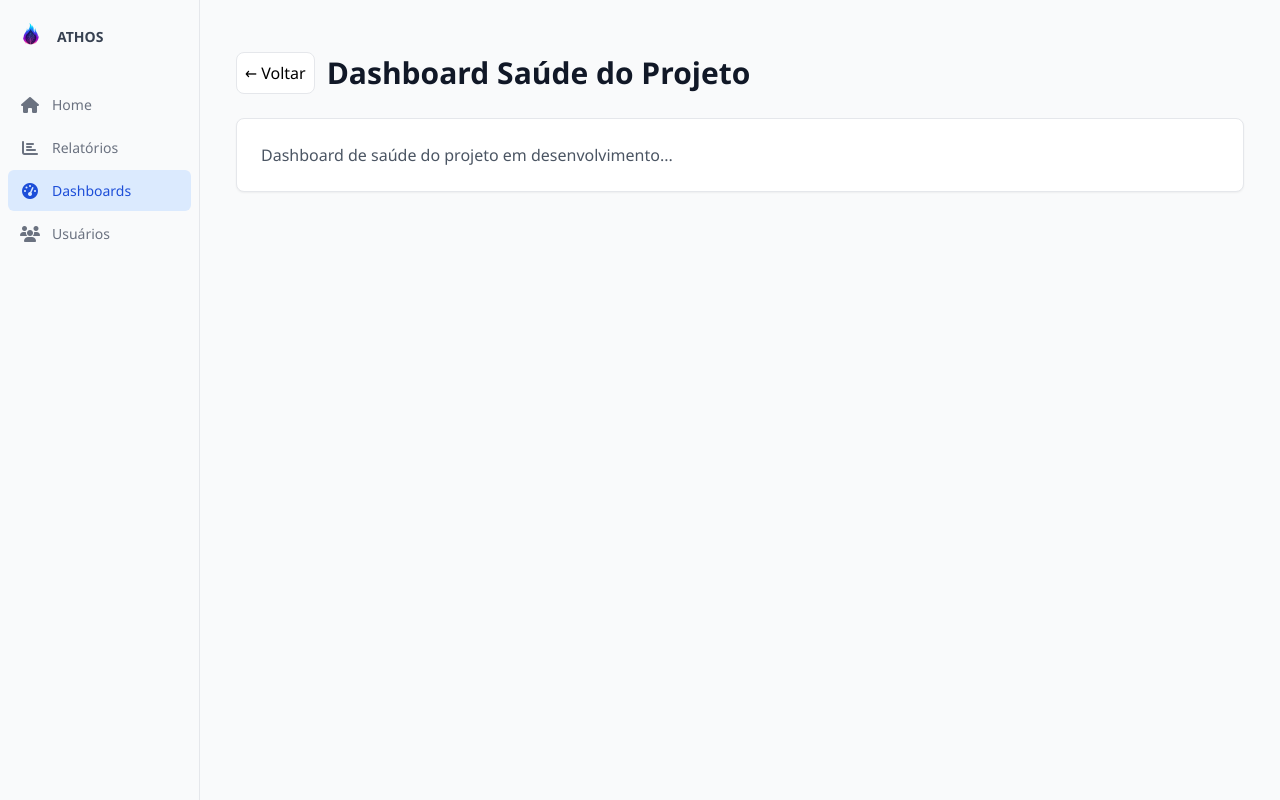
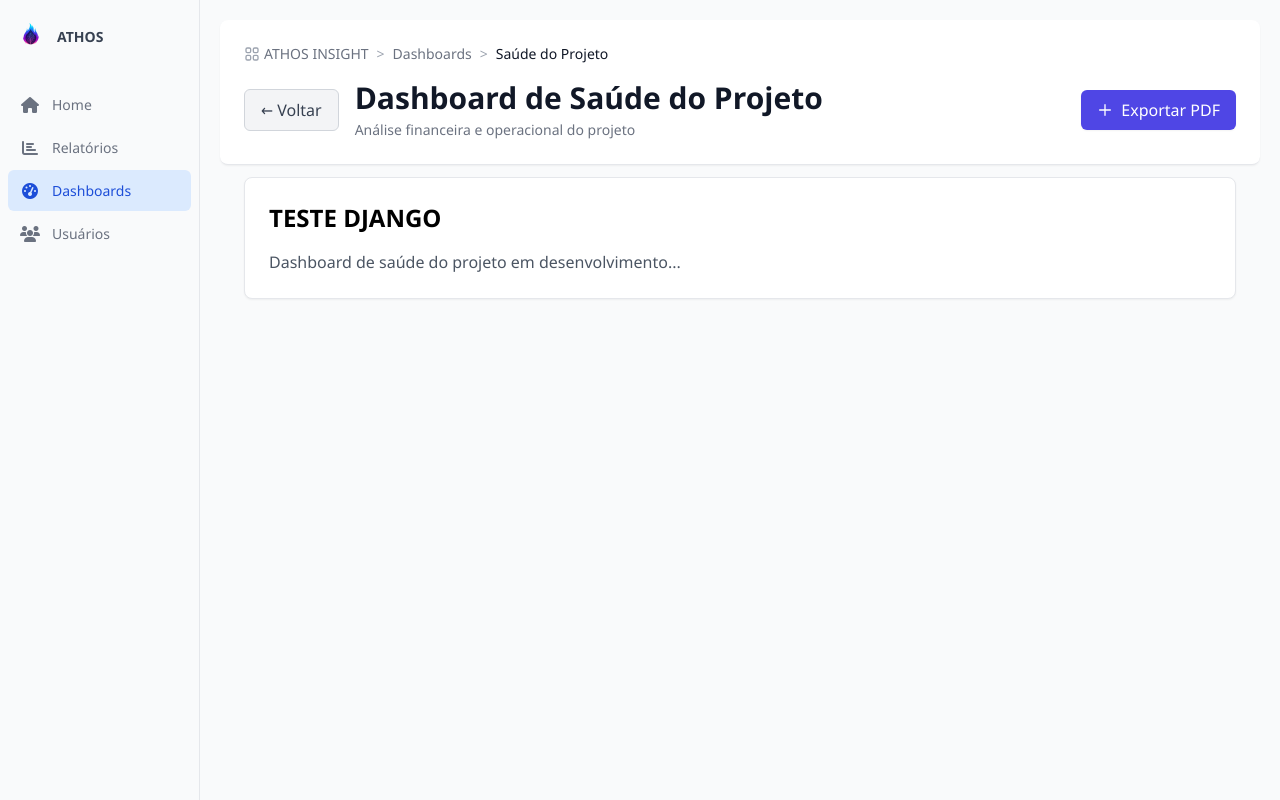
Before and after one commit to AthosFatecSjc/server, a Django app: page /dashboards/projeto/ in a window 1280 px wide. Run offline with Django 5.2, Linux system fonts and the light colour scheme; some libraries are stand-ins or nearby versions.

Commit message:
ATHOS-184  style(saude_projeto): Utilizxa a componente header na tela do dashboard de saude do projeto

```diff
--- a/apps/dashboards/projetos/templates/projeto/index.html
+++ b/apps/dashboards/projetos/templates/projeto/index.html
@@ -1,30 +1,19 @@
 {% extends "base.html" %}
+{% load static %}
 
 {% block content %}
 
-{% load static %}
-<!DOCTYPE html>
-<html lang="pt-br">
-<head>
-    <meta charset="UTF-8">
-    <meta name="viewport" content="width=device-width, initial-scale=1.0">
-    <title>Dashboard Saúde do Projeto</title>
-    <script src="https://cdn.tailwindcss.com"></script>
-</head>
-<body class="bg-gray-50 min-h-screen">
-    <div class="container mx-auto px-4 py-8">
-        <div class="flex items-center gap-3 mb-6">
-            <a href="{% url 'dashboards_index' %}" class="p-2 bg-white rounded-lg border border-gray-200 hover:bg-gray-50">
-                ← Voltar
-            </a>
-            <h1 class="text-3xl font-bold text-gray-900">Dashboard Saúde do Projeto</h1>
-        </div>
+{% include "dashboards/_header.html" with header=header_context %}
 
-        <div class="bg-white rounded-lg shadow-sm border border-gray-200 p-6">
-            <p class="text-gray-600">Dashboard de saúde do projeto em desenvolvimento...</p>
-        </div>
-    </div>
-</body>
-</html>
+<div class="mx-auto px-6 py-3">
+
+  <div class="bg-white rounded-lg shadow-sm border border-gray-200 p-6">
+    <h1 class="text-2xl font-bold mb-4">TESTE DJANGO</h1>
+    <p class="text-gray-600">
+      Dashboard de saúde do projeto em desenvolvimento...
+    </p>
+  </div>
+
+  </div>
 
 {% endblock %}
--- a/apps/dashboards/projetos/views.py
+++ b/apps/dashboards/projetos/views.py
@@ -4,4 +4,9 @@ from django.views.decorators.http import require_http_methods
 
 @require_http_methods(["GET"])
 def index(request):
-    return render(request, "projeto/index.html")
+    header_context = {
+        "title": "Dashboard de Saúde do Projeto",
+        "subtitle": "Análise financeira e operacional do projeto",
+        "breadcrumb": "Saúde do Projeto",
+    }
+    return render(request, "projeto/index.html", {"header_context": header_context})
--- a/apps/dashboards/templates/dashboards/_header.html
+++ b/apps/dashboards/templates/dashboards/_header.html
@@ -1,47 +1,51 @@
-<div class="dashboard-header" style="margin-bottom: 24px;">
+{# COMPONENTE: Header Padronizado (VERSÃO ORIGINAL E CORRETA) #}
 
-<nav aria-label="breadcrumb" style="font-size: 0.9rem; color: #6b7280; margin-bottom: 10px;">
-    <a href="/" style="text-decoration: none; color: #6b7280; display: inline-flex; align-items: center;">
-        <svg xmlns="http://www.w3.org/2000/svg" width="18" height="18" fill="none" viewBox="0 0 24 24" stroke="#6b7280" style="margin-right: 6px;">
-            <rect x="3" y="3" width="7" height="7" rx="2" stroke-width="2"/>
-            <rect x="14" y="3" width="7" height="7" rx="2" stroke-width="2"/>
-            <rect x="14" y="14" width="7" height="7" rx="2" stroke-width="2"/>
-            <rect x="3" y="14" width="7" height="7" rx="2" stroke-width="2"/>
+<section class="relative bg-white border-b border-gray-200 shadow-sm rounded-lg">
+  <div class="mx-auto px-6 py-6 flex flex-col gap-4">
+
+    <nav aria-label="breadcrumb" class="flex items-center text-sm text-gray-500 space-x-2">
+      <a href="/" class="flex items-center hover:text-gray-700 transition-colors">
+        <svg xmlns="http://www.w3.org/2000/svg" class="w-4 h-4 mr-1 text-gray-400" fill="none" viewBox="0 0 24 24" stroke="currentColor">
+          <rect x="3" y="3" width="7" height="7" rx="2" stroke-width="2" />
+          <rect x="14" y="3" width="7" height="7" rx="2" stroke-width="2" />
+          <rect x="14" y="14" width="7" height="7" rx="2" stroke-width="2" />
+          <rect x="3" y="14" width="7" height="7" rx="2" stroke-width="2" />
         </svg>
         ATHOS INSIGHT
       </a>
-    <span style="margin: 0 6px;">></span>
-    <a href="{% url 'dashboard' %}" style="text-decoration: none; color: #6b7280;">Dashboards</a>
-    <span style="margin: 0 6px;">></span>
-    <span style="color: #111827; font-weight: 500;">Saúde do Projeto</span>
+      <span class="text-gray-400">&gt;</span>
+      <a href="{% url 'dashboards_index' %}" class="hover:text-gray-700 transition-colors">Dashboards</a>
+      <span class="text-gray-400">&gt;</span>
+      <span class="font-medium text-gray-900">{{ header_breadcrumb|default:header.breadcrumb|default:"Saúde do Projeto" }}</span>
     </nav>
 
-    <div style="display: flex; align-items: center; gap: 20px;">
+    <div class="flex flex-col md:flex-row md:items-center md:justify-between gap-4">
 
-        <button onclick="window.location.href='/'"
-                style="
-                    background: #f3f4f6;
-                    border: 1px solid #d1d5db;
-                    border-radius: 6px;
-                    padding: 8px 16px;
-                    cursor: pointer;
-                    color: #374151;
-                    font-weight: 500;
-                    transition: background 0.2s;
-                "
-                onmouseover="this.style.background='#e5e7eb'"
-                onmouseout="this.style.background='#f3f4f6'">
+      <div class="flex items-start md:items-center gap-4">
+        <button
+          onclick="window.history.back()"
+          class="bg-gray-100 hover:bg-gray-200 border border-gray-300 rounded-md px-4 py-2 text-gray-700 font-medium transition-colors">
           ← Voltar
         </button>
-
         <div>
-            <h1 style="margin: 0; font-size: 1.75rem; font-weight: 700; color: #111827;">
-                Dashboard de Saúde do Projeto
+          <h1 class="text-2xl md:text-3xl font-semibold text-gray-900">
+            {{ header_title|default:header.title|default:"Dashboard de Saúde do Projeto" }}
           </h1>
-            <p style="margin-top: 4px; color: #6b7280; font-size: 0.95rem;">
-                Análise financeira e operacional do projeto
+          <p class="text-gray-500 text-sm mt-1">
+            {{ header_subtitle|default:header.subtitle|default:"Análise de horas por atividade, módulo, desenvolvedor e custos" }}
           </p>
         </div>
       </div>
 
+      <div class="flex-shrink-0">
+        <button
+          class="flex items-center gap-2 px-4 py-2 bg-indigo-600 hover:bg-indigo-700 text-white font-medium rounded-md shadow-sm transition-colors">
+          <svg xmlns="http://www.w3.org/2000/svg" class="w-4 h-4" fill="none" viewBox="0 0 24 24" stroke="currentColor">
+            <path stroke-linecap="round" stroke-linejoin="round" stroke-width="2" d="M12 4v16m8-8H4" />
+          </svg>
+          Exportar PDF
+        </button>
       </div>
+    </div>
+  </div>
+</section>
--- a/templates/base.html
+++ b/templates/base.html
@@ -4,6 +4,7 @@
     <meta charset="UTF-8">
     <meta name="viewport" content="width=device-width, initial-scale=1.0">
     <title>{% block title %}Athos Insight{% endblock %}</title>
+    <script src="https://cdn.tailwindcss.com"></script>
 
     <link rel="icon" href="/static/logo.png" type="image/png" sizes="128x128">
 
```
Lines whose indentation alone changed are shown as unchanged.
